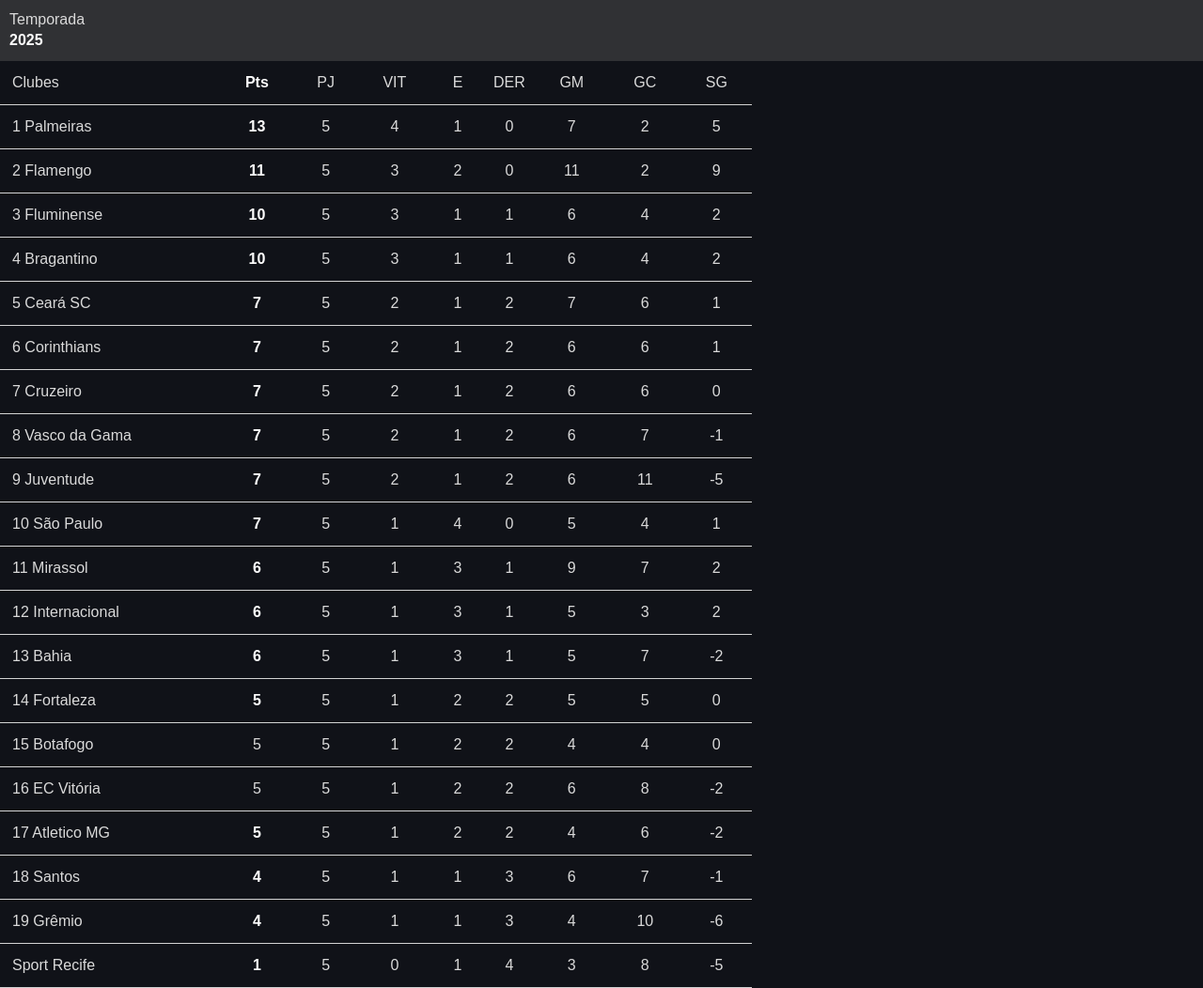
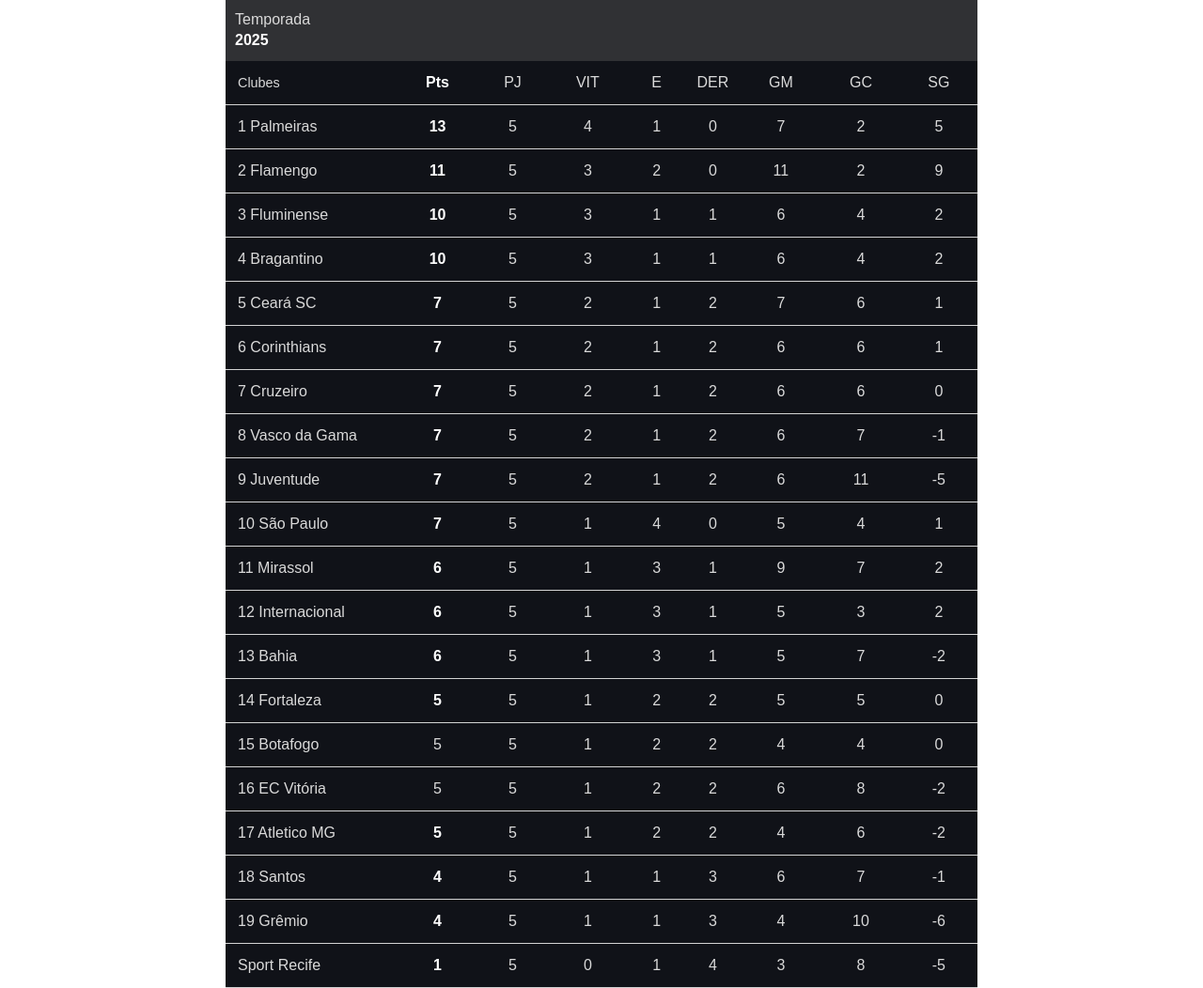
Before and after one commit to yuri010409/classificacao-brasileirao-2025, a plain HTML site: page index.html in a window 1280 px wide. Shown: the whole page at 94% size. Drawn offline with Linux system fonts and the light colour scheme.

Commit message:
Update index.html

```diff
--- a/index.html
+++ b/index.html
@@ -9,32 +9,38 @@
             --cor-fraca: rgb(218, 218, 218);
         }
 
-        body{
+        *{
             margin: 0px;
             padding: 0px;
+        }
+
+        body{
+            background-color: #ffffff;
+        }
+
+        table{
+            border-collapse: collapse;
+            width: 800px;
+            margin: auto;
             background-color: #101218;
         }
 
-        main{
-            margin: auto;
-        }
-
-        p{
+        caption{
             background-color: #303134;
             color: var(--cor-fraca);
             padding: 15px;
             font-family: arial;
-            margin: 0px;
+            text-align: left;
             padding: 10px;
             line-height: 1.4em;
         }
+
         strong{
             color: white;
         }
-        table{
-            width: 100vh;
-            border-collapse: collapse;
-        }
+
+
+
         th, td{
             border-bottom: solid 1px lightgray;
             padding: 14px 13px;
@@ -49,6 +55,7 @@
 
         .clubes{
             text-align: left;
+            width: 157px;
         }
 
         .pts{
@@ -62,13 +69,11 @@
 </head>
 <body>
     <main>
-        <p>Temporada <br><strong>2025</strong></p>
-
         <table>
-
+            <caption>Temporada <br><strong>2025</strong></caption>
             <thead>
                 <tr>
-                    <th scope="col" class="clubes">Clubes</th>
+                    <th scope="col" class="clubes" style="font-size: 0.9em;">Clubes</th>
                     <th scope="col" class="pts">Pts</th>
                     <th scope="col">PJ</th>
                     <th scope="col">VIT</th>
```
